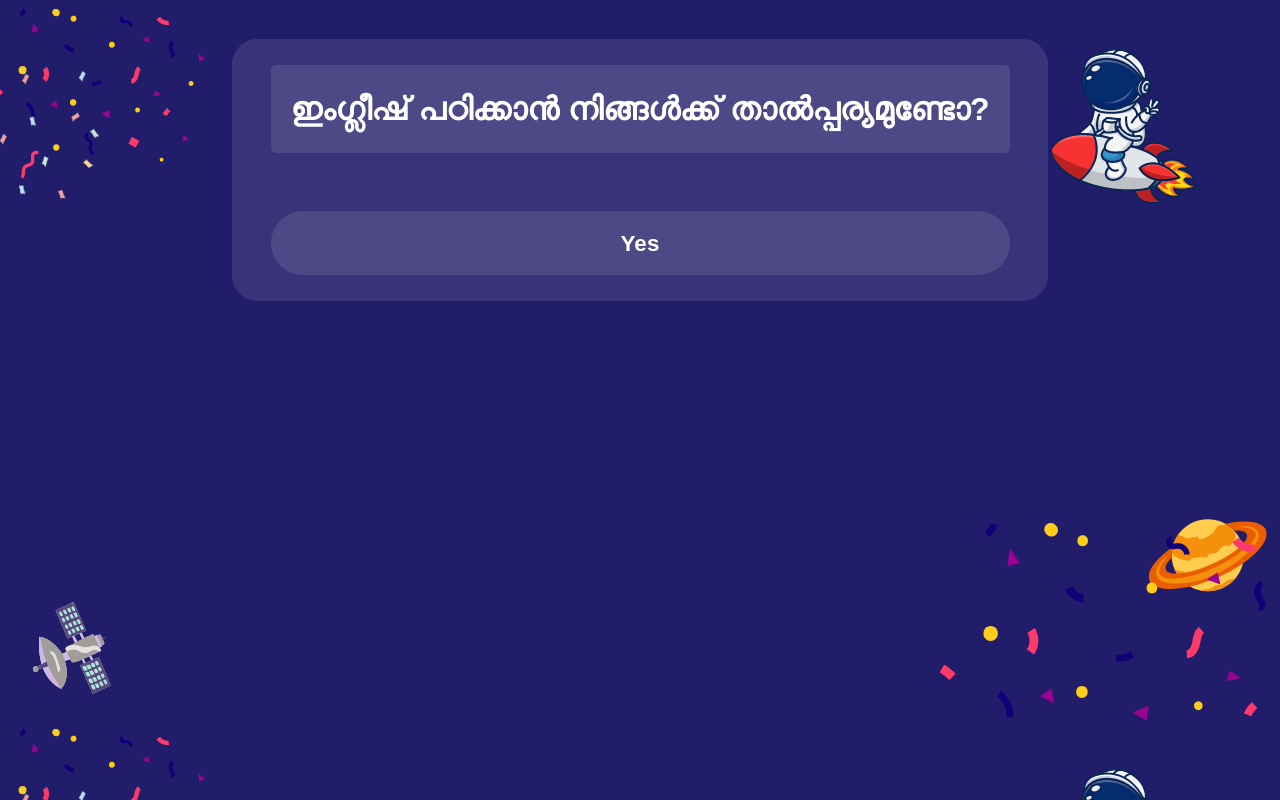
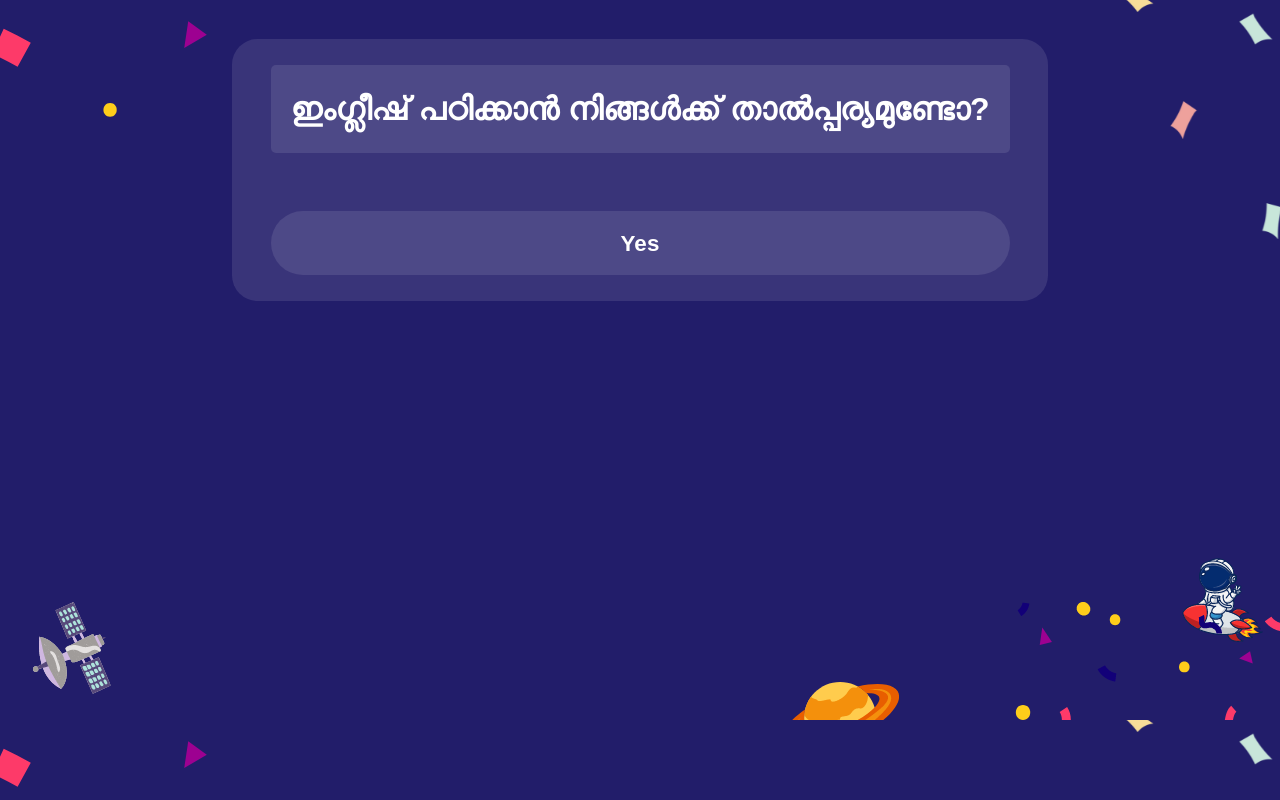
Before and after one commit to Easyenglishwithvini/easyenglishwithvini.github.io, a plain HTML site: page index.html in a window 1280 px wide. Drawn offline with Linux system fonts and the light colour scheme.

Commit message:
update background image

```diff
--- a/style.css
+++ b/style.css
@@ -2,7 +2,7 @@ body {
   font-family: Arial, sans-serif;
   margin: 0;
   padding: 0;
-  background-image: url("wb1.png");
+  background-image: url("wb.png");
 }
 
 .container {
```
Also changed, not shown: wb1.png (deleted).
